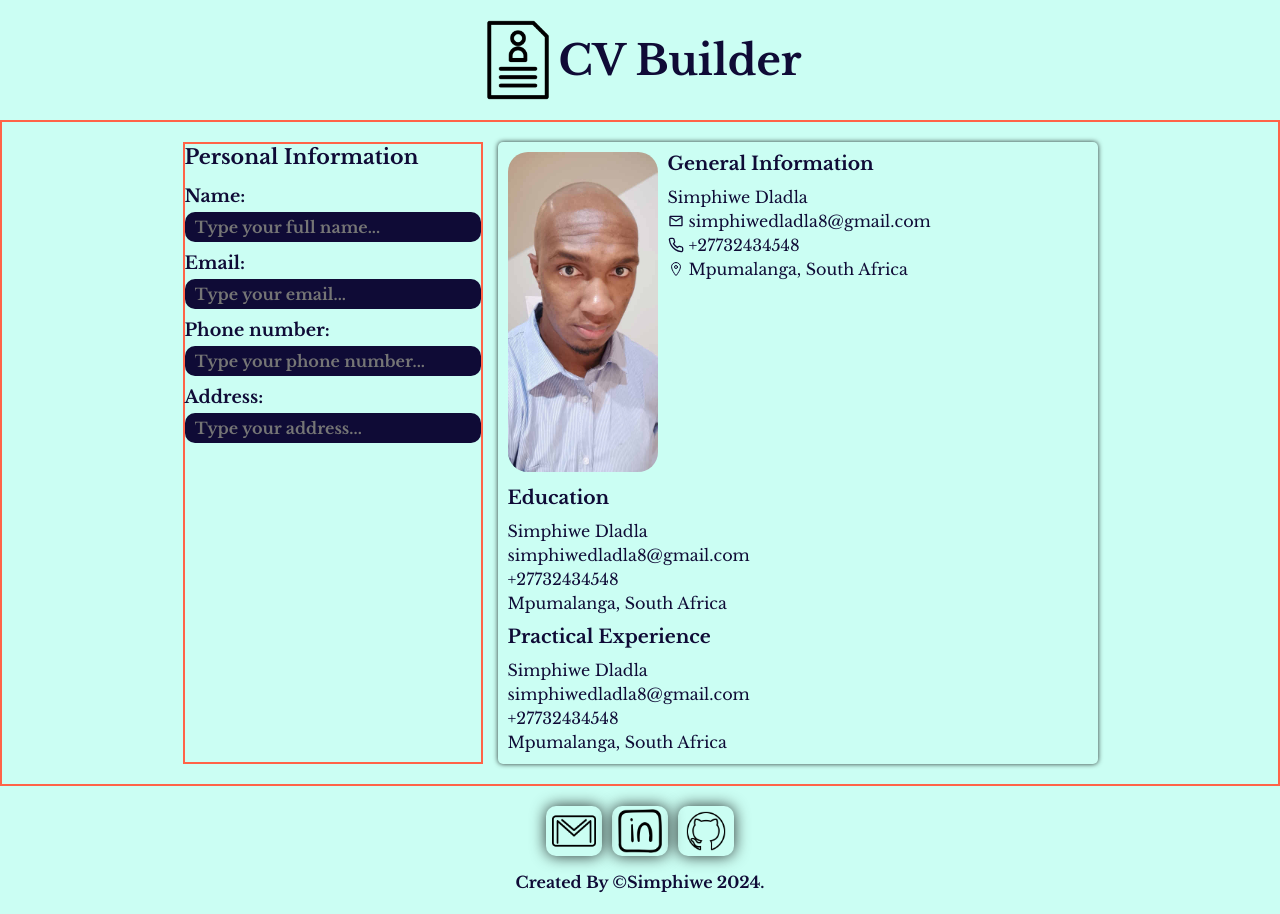
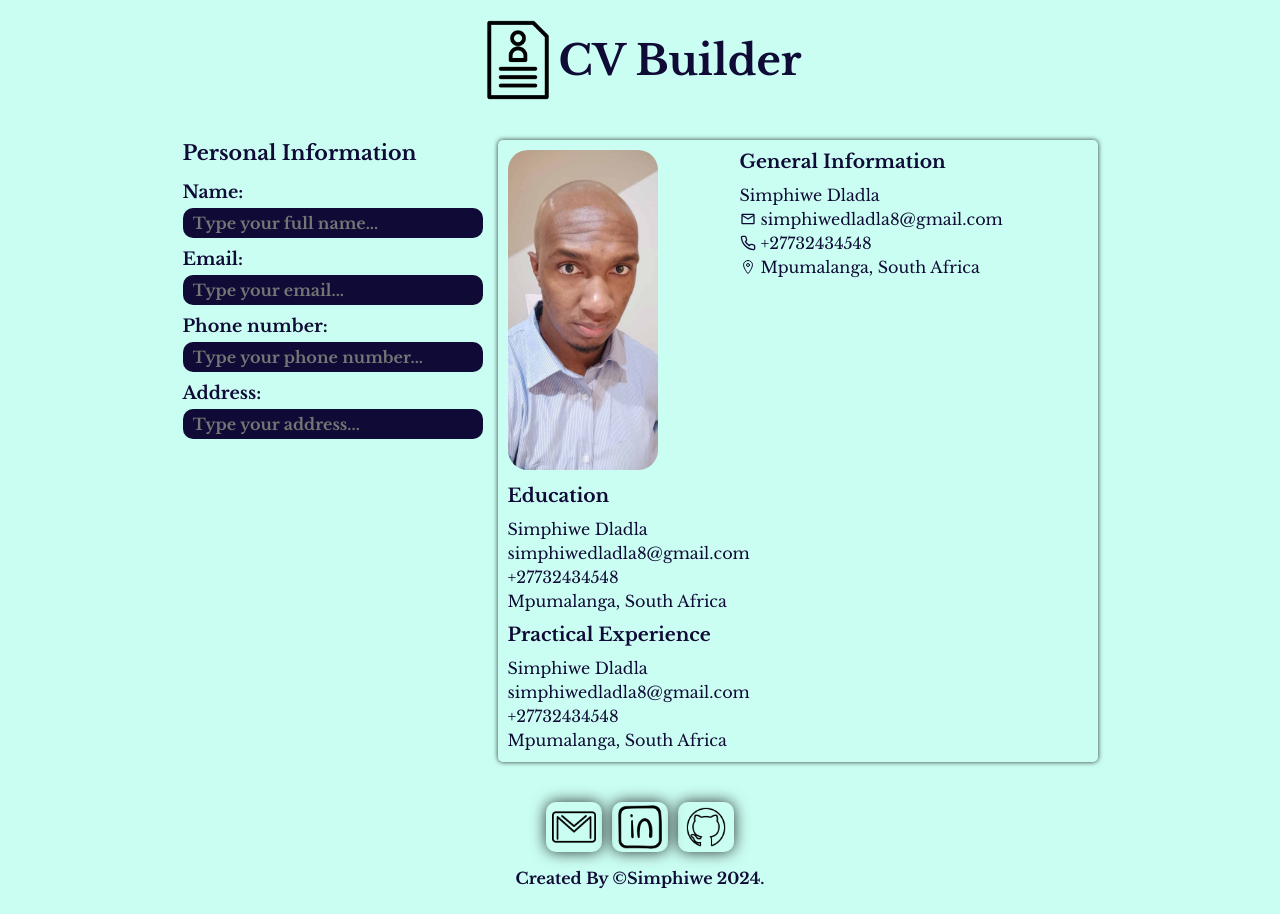
Before and after one commit to DeeBest/mrovaBizAdmin, a React (Vite) app: page / in a window 1280 px wide. Built offline with nearby package versions, Linux system fonts and the light colour scheme.

Commit message:
added state to update personal details

```diff
--- a/src/components/CvDisplay.jsx
+++ b/src/components/CvDisplay.jsx
@@ -1,8 +1,9 @@
+/* eslint-disable react/prop-types */
 import { MdOutlineEmail } from 'react-icons/md';
 import { FiPhone } from 'react-icons/fi';
 import { IoLocationOutline } from 'react-icons/io5';
 
-const CvDisplay = () => {
+const CvDisplay = (props) => {
   return (
     <div className="cv-display">
       <section className="general-information">
@@ -11,18 +12,18 @@ const CvDisplay = () => {
         </div>
         <div className="personal-details">
           <h3>General Information</h3>
-          <p>Simphiwe Dladla</p>
+          <p>{props.personalDetails.name}</p>
           <div>
-            <MdOutlineEmail />
-            <p>simphiwedladla8@gmail.com</p>
+            <MdOutlineEmail className="personal-details-icons" />
+            <p>{props.personalDetails.email}</p>
           </div>
           <div>
-            <FiPhone />
-            <p>+27732434548</p>
+            <FiPhone className="personal-details-icons" />
+            <p>{props.personalDetails.phoneNumber}</p>
           </div>
           <div>
-            <IoLocationOutline />
-            <p>Mpumalanga, South Africa</p>
+            <IoLocationOutline className="personal-details-icons" />
+            <p>{props.personalDetails.location}</p>
           </div>
         </div>
       </section>
--- a/src/components/CvForm.jsx
+++ b/src/components/CvForm.jsx
@@ -1,4 +1,5 @@
-const CvForm = () => {
+/* eslint-disable react/prop-types */
+const CvForm = (props) => {
   return (
     <>
       <form className="cv-form" onSubmit={(e) => e.preventDefault()}>
@@ -9,6 +10,12 @@ const CvForm = () => {
           name="name"
           id="name"
           placeholder="Type your full name..."
+          onChange={(e) =>
+            props.setPersonalDetails({
+              ...props.personalDetails,
+              name: e.target.value,
+            })
+          }
         />
         <label htmlFor="email">Email:</label>
         <input
@@ -16,6 +23,12 @@ const CvForm = () => {
           name="email"
           id="email"
           placeholder="Type your email..."
+          onChange={(e) =>
+            props.setPersonalDetails({
+              ...props.personalDetails,
+              email: e.target.value,
+            })
+          }
         />
         <label htmlFor="phone-number">Phone number:</label>
         <input
@@ -23,6 +36,12 @@ const CvForm = () => {
           name="phone-number"
           id="phone-number"
           placeholder="Type your phone number..."
+          onChange={(e) =>
+            props.setPersonalDetails({
+              ...props.personalDetails,
+              phoneNumber: e.target.value,
+            })
+          }
         />
         <label htmlFor="address">Address:</label>
         <input
@@ -30,6 +49,12 @@ const CvForm = () => {
           name="address"
           id="address"
           placeholder="Type your address..."
+          onChange={(e) =>
+            props.setPersonalDetails({
+              ...props.personalDetails,
+              location: e.target.value,
+            })
+          }
         />
       </form>
     </>
--- a/src/components/Main.jsx
+++ b/src/components/Main.jsx
@@ -1,11 +1,22 @@
 import CvDisplay from './CvDisplay';
 import CvForm from './CvForm';
+import { useState } from 'react';
 
 const Main = () => {
+  const [personalDetails, setPersonalDetails] = useState({
+    name: 'Simphiwe Dladla',
+    email: 'simphiwedladla8@gmail.com',
+    phoneNumber: '+27732434548',
+    location: 'Mpumalanga, South Africa',
+  });
+
   return (
     <main>
-      <CvForm />
-      <CvDisplay />
+      <CvForm
+        personalDetails={personalDetails}
+        setPersonalDetails={setPersonalDetails}
+      />
+      <CvDisplay personalDetails={personalDetails} />
     </main>
   );
 };
--- a/src/index.css
+++ b/src/index.css
@@ -42,7 +42,6 @@ header {
 }
 main {
   flex: 1;
-  border: 2px solid tomato;
   gap: 15px;
   justify-content: center;
 }
@@ -56,7 +55,6 @@ p {
   width: 40%;
   font-size: 1.1rem;
   font-weight: 540;
-  border: 2px solid tomato;
 }
 .cv-form h3 {
   margin-bottom: 15px;
@@ -84,7 +82,7 @@ p {
 }
 .general-information {
   display: flex;
-  gap: 10px;
+  justify-content: space-between;
 }
 .cv-display h3 {
   margin: 10px 0px;
@@ -141,9 +139,6 @@ footer .contact-icons {
 @media screen and (max-width: 750px) {
   main {
     flex-direction: column;
-    /* text-align: center;
-    align-items: center;
-    justify-content: center; */
   }
   .cv-display,
   .cv-form {
@@ -156,8 +151,16 @@ footer .contact-icons {
 @media screen and (max-width: 460px) {
   .general-information {
     flex-direction: column;
-    /* align-items: center;
-    justify-content: center;
-    text-align: center; */
+  }
+  .cv-display section {
+    min-width: 100%;
+  }
+  .personal-details-icons {
+    display: none;
   }
 }
+@media screen and (max-width: 500px) {
+  .personal-details-icons {
+    display: none;
+  }
+}
```
